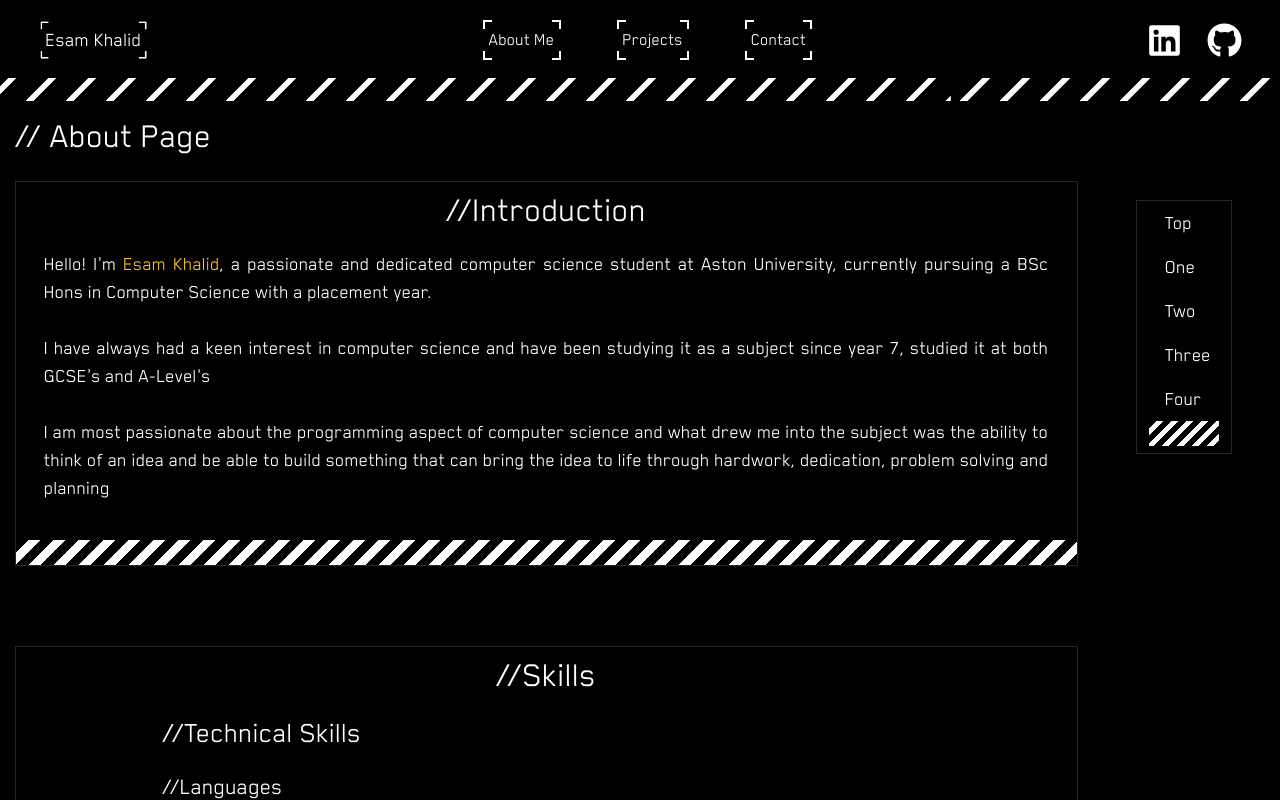
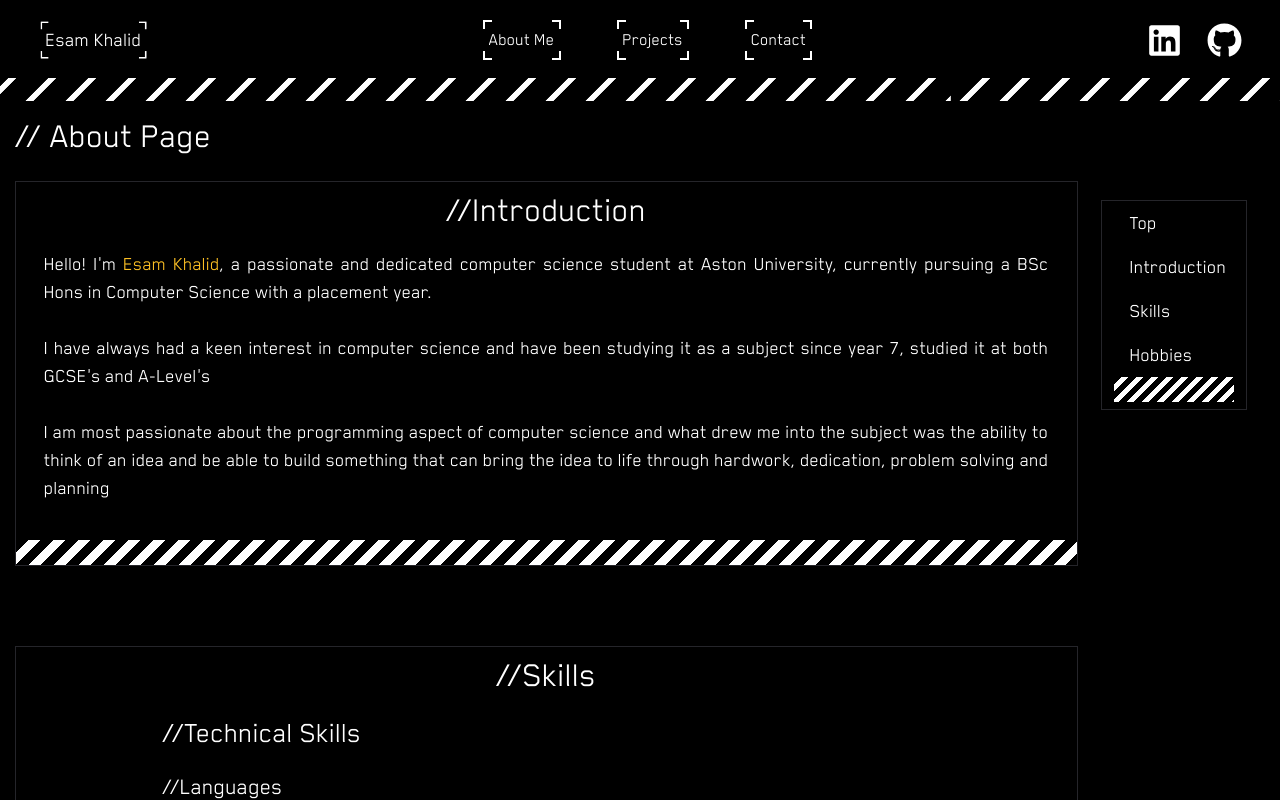
Before and after one commit to EsamKhalid/portfolio-website-v2, a Next.js app: page /AboutPage in a window 1280 px wide. Shown: the top 800 px of the page. Built offline with nearby package versions, Linux system fonts and the light colour scheme.

Commit message:
changed responsiveness of the navigation on about page

```diff
--- a/app/AboutPage/page.tsx
+++ b/app/AboutPage/page.tsx
@@ -24,8 +24,8 @@
   return (
     <>
       <NavBar />
-      <div className="px-[5px] md:px-[15px] inline-flex justify-between w-full overflow-hidden">
-        <div className=" pt-[15px] w-full sm:w-[85%]">
+      <div className="px-[5px] md:px-[15px] flex justify-between w-full overflow-hidden">
+        <div className=" pt-[15px] w-full sm:w-[80%] md:w-[85%]">
           <h1 id="top" className="text-4xl pb-[25px]">
             // About Page
           </h1>
@@ -164,16 +164,15 @@
         </div>
 
         <div
-          className="w-[15%] fixed  h-full sm:right-0 sm:top-[100px]
+          className="w-[15%] fixed  h-full sm:right-0 sm:pr-5 sm:top-[100px]
         md:top-[200px] md:right-0"
         >
           <div className="flex justify-center ">
             <SectionNavigation
               Value0={"Top"}
-              Value1={"One"}
-              Value2={"Two"}
-              Value3={"Three"}
-              Value4={"Four"}
+              Value1={"Introduction"}
+              Value2={"Skills"}
+              Value3={"Hobbies"}
             />
           </div>
         </div>
--- a/components/SectionNavigation/SectionNavigation.tsx
+++ b/components/SectionNavigation/SectionNavigation.tsx
@@ -15,14 +15,12 @@
   Value1: String;
   Value2: String;
   Value3: String;
-  Value4: String;
 }
 
 export default function SectionNavigation({
   Value1,
   Value2,
   Value3,
-  Value4,
   Value0,
 }: ValueProps) {
   const [isHovered, setHovered] = useState(false);
@@ -35,7 +33,6 @@
           <NavElement Value1={Value1} />
           <NavElement Value1={Value2} />
           <NavElement Value1={Value3} />
-          <NavElement Value1={Value4} />
           <DiagonalLines
             className="h-[20px] mb-[-5px]"
             bgsize="15px"
```
